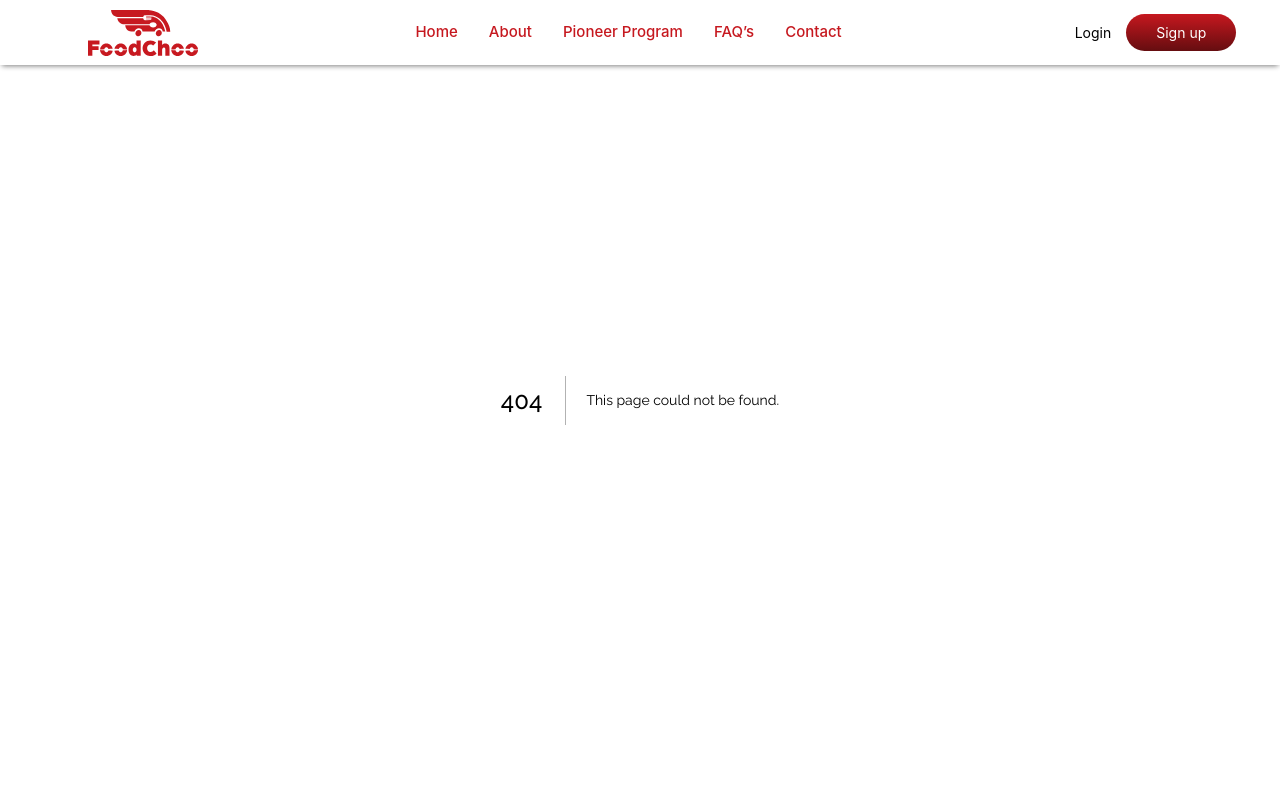
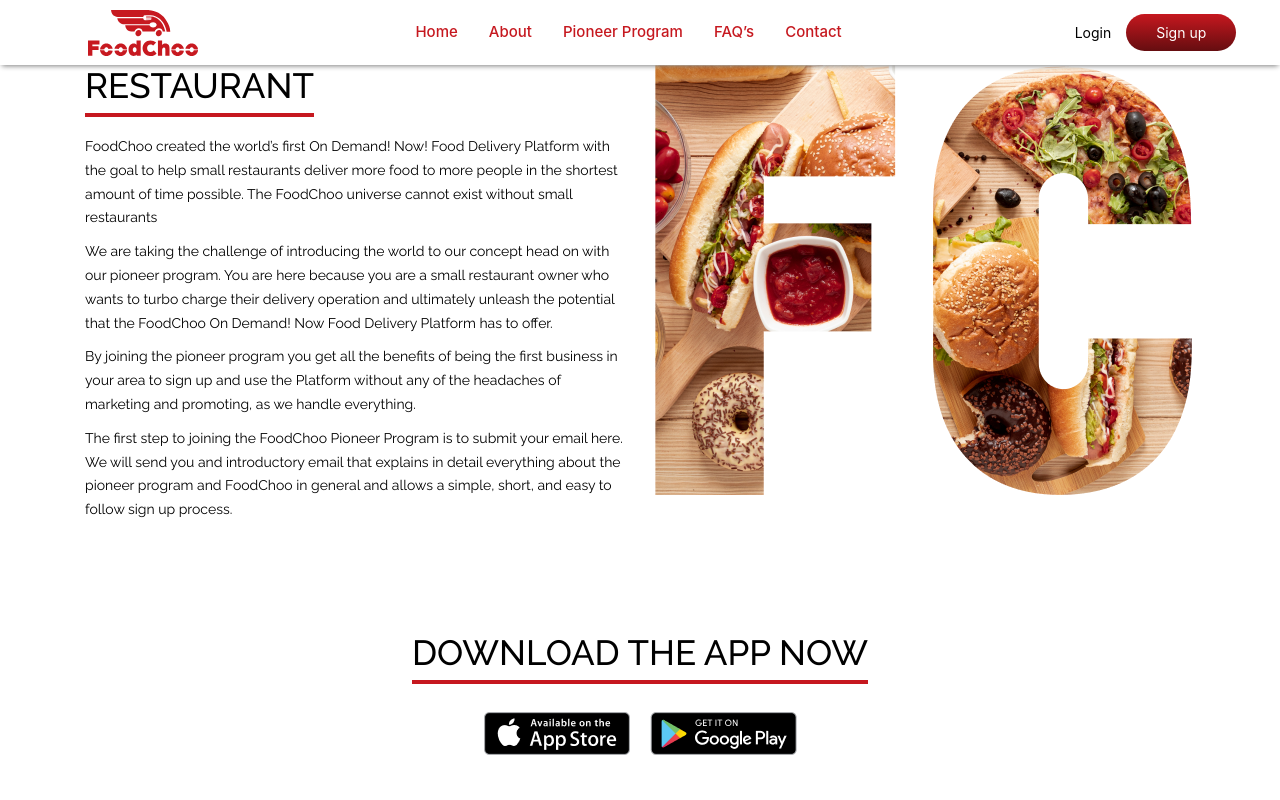
Before and after one commit to ahsankhan201010/foodchoo-nextjs, a Next.js app: page /restaurant in a window 1280 px wide. Before the commit this address had no page. Shown: the top 800 px of the page. Built offline with nearby package versions, Linux system fonts and the light colour scheme.

Commit message:
customer adn restaurant pages done with better componenet detailed descripttion

```diff
--- a/pages/_pages.scss
+++ b/pages/_pages.scss
@@ -2,7 +2,9 @@
 
 @import "Home";
 @import "about/about";
-@import "pioneer-program/pioneerProgram.scss";
+@import "restaurant/restaurant.scss";
+@import "customer/customer.scss";
+
 
 // pages responsive styles
 @import "Responsive";
--- /dev/null
+++ b/pages/customer/customer.scss
@@ -0,0 +1,3 @@
+.i-am-customer {
+
+}
--- /dev/null
+++ b/pages/customer/index.jsx
@@ -0,0 +1,22 @@
+import restaurantFC from "./../../assets/images/icons/restaurantFC.png";
+import DownloadActions from "../../uiComponents/downloadBtns/DownloadActions";
+import DetailedDescription from "../../uiComponents/DetailedDescription/DetailedDescription";
+
+const Customer = () => {
+    const content = [
+        "FoodChoo has undertaken a huge task, the introduction to the world of The On Demand! Now! Food Delivery Platform.  What we are doing is no less than a revolution in food delivery.  All revolutions need a starting point and that starts with you, the customer, the most valuable part of the FoodChoo Universe",
+        "Our platform enables restaurants to produce and deliver meals to a large, vibrant and robust base of customers..  Our plans are to go to where we are needed most, and there is a good chance we are coming to your area. Therefore we need you to be a customer.",
+        "As a small start up we are showing the small restaurant industry that there is a different and better way to deliver hot and fresh food to hungry people.  When restaurants in you area join the FoodChoo Platform, they will have the ability to make unique pop up menus.  The pop up menu concept allows for the quickest delivery experience available.  ",
+        "All you need to do to get food from a FoodChoo Pop up menu is download the app here",
+    ];
+    return (
+        <div className="i-am-customer layout">
+            <div className="container">
+                    <DetailedDescription description={content} heading={"CUSTOMER"} bannerImage={restaurantFC}/>
+                <DownloadActions />
+            </div>
+        </div>
+    );
+};
+
+export default Customer;
--- a/pages/pioneer-program/pioneerProgram.scss
+++ /dev/null
@@ -1,14 +0,0 @@
-.i-am-pioneer-program {
-    .res-btn-gap-y {
-        margin-bottom: 150px;
-    }
-    .FC-image-wrapper {
-        width: 100%;
-    }
-    .download-btn-gap-y {
-        margin: 100px 0 100px 0;
-        .download-icons {
-            gap : 20px;
-        }
-    }
-}
--- /dev/null
+++ b/pages/restaurant/index.jsx
@@ -0,0 +1,22 @@
+import restaurantFC from "./../../assets/images/icons/restaurantFC.png";
+import DownloadActions from "../../uiComponents/downloadBtns/DownloadActions";
+import DetailedDescription from "../../uiComponents/DetailedDescription/DetailedDescription";
+
+const Restaurant = () => {
+    const content = [
+        "FoodChoo created the world’s first On Demand! Now! Food Delivery Platform with the goal to help small restaurants deliver more food to more people in the shortest amount of time possible. The FoodChoo universe cannot exist without small restaurants ",
+        "We are taking the challenge of introducing the world to our concept head on with our pioneer program. You are here because you are a small restaurant owner who wants to turbo charge their delivery operation and ultimately unleash the potential that the FoodChoo On Demand! Now Food Delivery Platform has to offer.",
+        "By joining the pioneer program you get all the benefits of being the first business in your area to sign up and use the Platform without any of the headaches of marketing and promoting, as we handle everything.",
+        "The first step to joining the FoodChoo Pioneer Program is to submit your email here. We will send you and introductory email that explains in detail everything about the pioneer program and FoodChoo in general and allows a simple, short, and easy to follow sign up process.",
+    ];
+    return (
+        <div className="i-am-pioneer-program layout">
+            <div className="container">
+                    <DetailedDescription description={content} heading={"RESTAURANT"} bannerImage={restaurantFC}/>
+                <DownloadActions />
+            </div>
+        </div>
+    );
+};
+
+export default Restaurant;
--- /dev/null
+++ b/pages/restaurant/restaurant.scss
@@ -0,0 +1,6 @@
+.i-am-pioneer-program {
+    .FC-image-wrapper {
+        width: 100%;
+    }
+
+}
--- /dev/null
+++ b/uiComponents/DetailedDescription/DetailedDescription.jsx
@@ -0,0 +1,21 @@
+import Paragraph from "./../../uiComponents/paragraph/Paragraph";
+
+const DetailedDescription = ({ description, heading, bannerImage }) => {
+    return (
+        <>
+            <div className="row res-btn-gap-y">
+            <div className="col-lg-6">
+                <h1 className="theme-title theme-title-red theme-title-max">{heading}</h1>
+                {description.map((d) => (
+                    <Paragraph>{d}</Paragraph>
+                ))}
+            </div>
+            <div className="col-lg-6 FC-image-wrapper">
+                <img src={bannerImage.src} alt={`${heading} photo`} />
+            </div>
+                </div>
+        </>
+    );
+};
+
+export default DetailedDescription;
--- /dev/null
+++ b/uiComponents/DetailedDescription/detailedDescription.scss
@@ -0,0 +1,3 @@
+.res-btn-gap-y {
+    margin-bottom: 50px;
+}
--- a/uiComponents/_uiComponents.scss
+++ b/uiComponents/_uiComponents.scss
@@ -8,4 +8,6 @@
 @import "foodMenu/FoodMenu";
 @import "paragraph/Paragraph";
 @import "locationMarker/LocationMarker";
+@import "downloadBtns/downloadActions";
+@import "DetailedDescription/detailedDescription";
 // components responsive stylings
--- a/uiComponents/downloadBtns/DownloadActions.jsx
+++ b/uiComponents/downloadBtns/DownloadActions.jsx
@@ -3,6 +3,7 @@
 const DownloadActions = () => {
     return (
         <>
+            <div className="row download-btn-gap-y">
                 <div className="mb-3 col-lg-12 d-flex justify-content-center">
                     <h1 className="theme-title theme-title-red theme-title-max">DOWNLOAD THE APP NOW</h1>
                 </div>
@@ -10,6 +11,7 @@
                     <img src={appStoreIcon.src} alt="" />
                     <img src={playStore.src} alt="" />
                 </div>
+            </div>
         </>
     );
 };
--- /dev/null
+++ b/uiComponents/downloadBtns/downloadActions.scss
@@ -0,0 +1,6 @@
+.download-btn-gap-y {
+    margin: 100px 0 100px 0;
+    .download-icons {
+        gap : 20px;
+    }
+}
```
Also changed, not shown: pages/pioneer-program/index.jsx (deleted, +0 -40 lines). Lines whose indentation alone changed are shown as unchanged.
